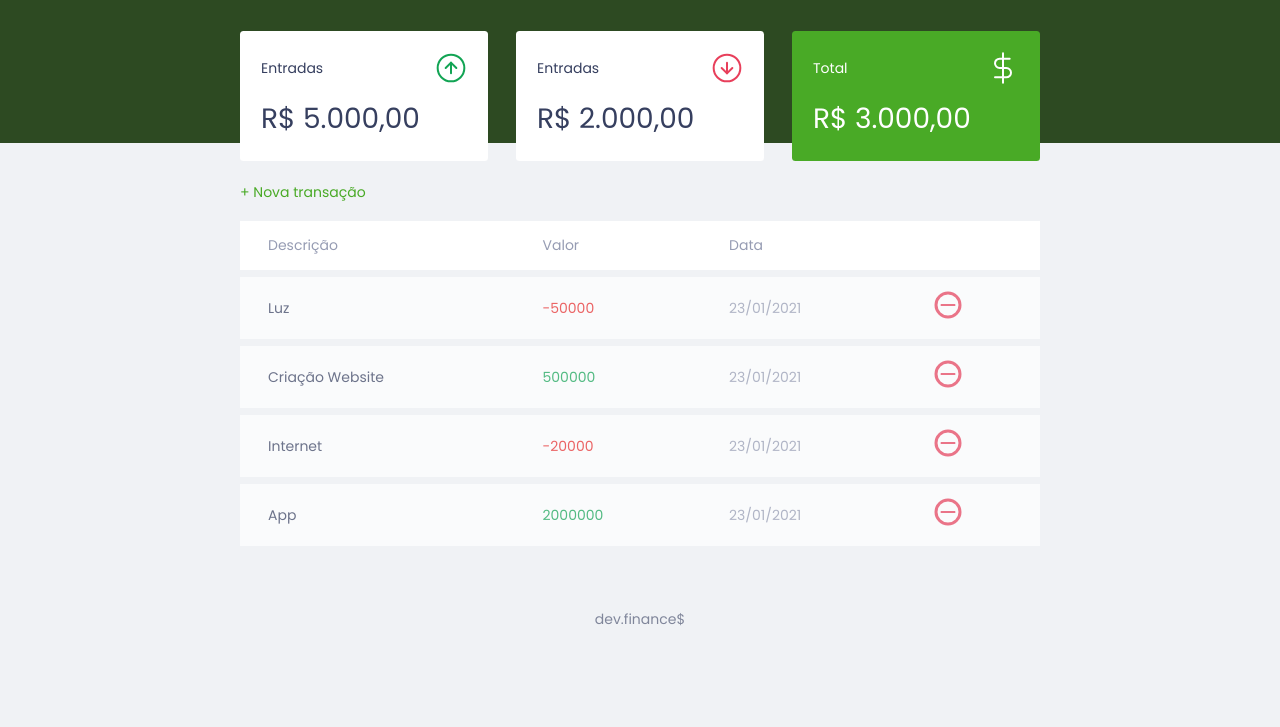
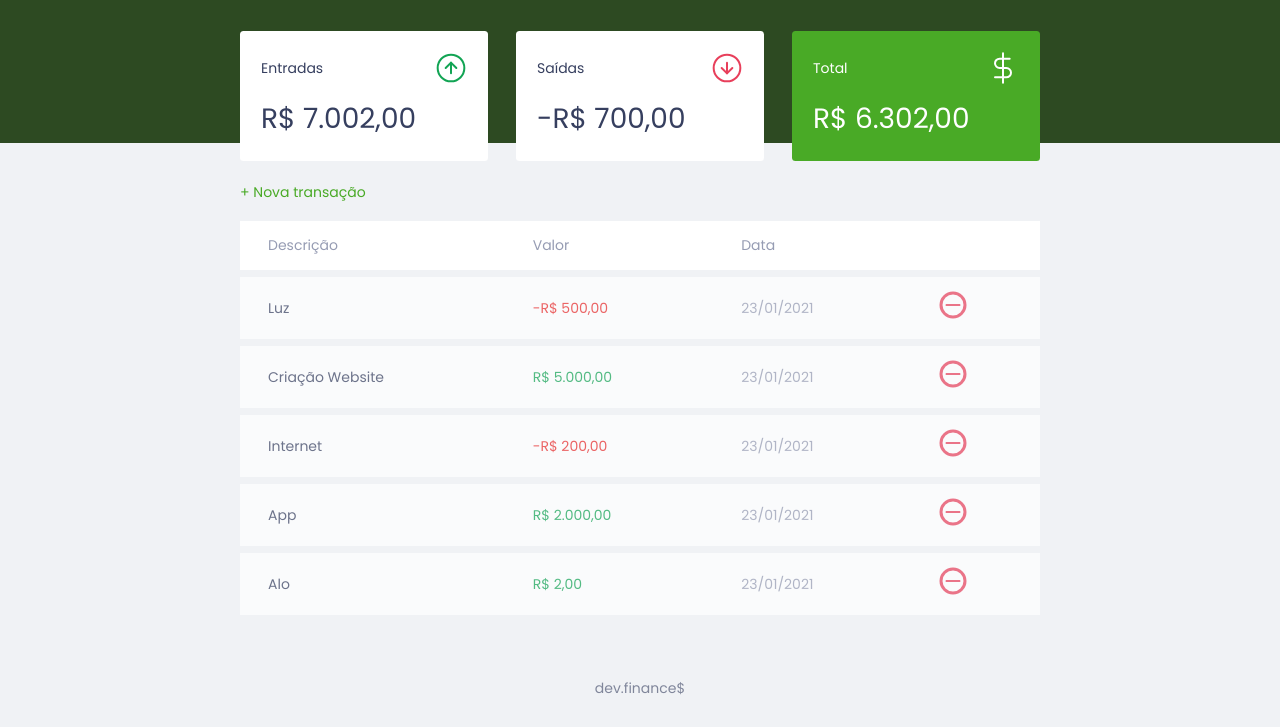
Before and after one commit to renan-meloo/Dev-Finance, a plain HTML site: page index.html in a window 1280 px wide. Shown: the part 90-817 px from the top of the page. Drawn offline with Linux system fonts and the light colour scheme.

Commit message:
Configurando as entradas, saídas e total

```diff
--- a/index.html
+++ b/index.html
@@ -28,15 +28,15 @@
             <span>Entradas</span>
             <img src="assets/income.svg" alt="Imagem de entradas">
           </h3>
-          <p>R$ 5.000,00</p>
+          <p id="incomeDisplay">R$ 5.000,00</p>
         </div>
 
         <div class="card">
           <h3>
-            <span>Entradas</span>
+            <span>Saídas</span>
             <img src="assets/expense.svg" alt="Imagem de saídas">
           </h3>
-          <p>R$ 2.000,00</p>
+          <p id="expenseDisplay">R$ 2.000,00</p>
         </div>
 
         <div class="card total">
@@ -44,7 +44,7 @@
             <span>Total</span>
             <img src="assets/total.svg" alt="Imagem do Total">
           </h3>
-          <p>R$ 3.000,00</p>
+          <p id="totalDisplay">R$ 3.000,00</p>
         </div>
     </section>
 
--- a/scripts.js
+++ b/scripts.js
@@ -35,22 +35,45 @@ const transactions = [{
 {
     id: 4,
     description: 'App',
-    amount: 2000000,
+    amount: 200000,
     date: '23/01/2021'
 },
 ]
 
 const Transaction = {
+    all: transactions,
+    add(transaction) {
+        Transaction.all.push(transaction)
+        App.reload()
+    },
+
     incomes() {
-        // Somar as entradas
+        let income = 0;
+
+        Transaction.all.forEach(transaction => {
+            if (transaction.amount > 0) {
+                income += transaction.amount;
+            }
+
+        })
+        return income;
 
     },
+
     expenses() {
-        // Somas as saídas
+        let expense = 0;
+
+        Transaction.all.forEach(transaction => {
+            if (transaction.amount < 0) {
+                expense += transaction.amount;
+            }
+        })
+        return expense;
 
     },
+
     total() {
-        // Entradas - Saídas
+        return Transaction.incomes() + Transaction.expenses();
 
     }
 }
@@ -64,15 +87,16 @@ const DOM = {
         DOM.transactionsContainer.appendChild(tr)
 
     },
+
     innerHTMLTransaction(transaction) {
         const CSSclass = transaction.amount > 0 ? "income" : "expense"
 
-        const amount = Utils.formatCurrency(transactions.amount)
+        const amount = Utils.formatCurrency(transaction.amount)
 
         const html = `
         <tr>
             <td class="description">${transaction.description}</td>
-            <td class="${CSSclass}">${transaction.amount}</td>
+            <td class="${CSSclass}">${amount}</td>
             <td class="date">${transaction.date}</td>
             <td>
               <img src="assets/minus.svg" alt="Remover Transação">
@@ -80,15 +104,63 @@ const DOM = {
           </tr>
         `
         return html
+    },
+
+    updateBalance() {
+        document.getElementById('incomeDisplay')
+            .innerHTML = Utils.formatCurrency(Transaction.incomes())
+
+        document.getElementById('expenseDisplay')
+            .innerHTML = Utils.formatCurrency(Transaction.expenses())
+
+        document.getElementById('totalDisplay')
+            .innerHTML = Utils.formatCurrency(Transaction.total())
+    },
+
+    clearTransactions() {
+        DOM.transactionsContainer.innerHTML = ""
     }
 }
 
 const Utils = {
     formatCurrency(value) {
         const signal = Number(value) < 0 ? "-" : " "
+
+        value = String(value).replace(/\D/g, "")
+
+        value = Number(value) / 100
+
+        value = value.toLocaleString("pt-BR", {
+            style: "currency",
+            currency: "BRL"
+        })
+
+        return signal + value
     }
 }
 
-transactions.forEach(function (transaction) {
-    DOM.addTransaction(transaction)
+
+const App = {
+    init() {
+
+        Transaction.all.forEach(transaction => {
+            DOM.addTransaction(transaction)
+        })
+
+        DOM.updateBalance()
+
+    },
+    reload() {
+        DOM.clearTransactions()
+        App.init()
+
+    },
+}
+App.init()
+
+Transaction.add({
+    id: 39,
+    description: 'Alo',
+    amount: 200,
+    date: '23/01/2021'
 })
```
